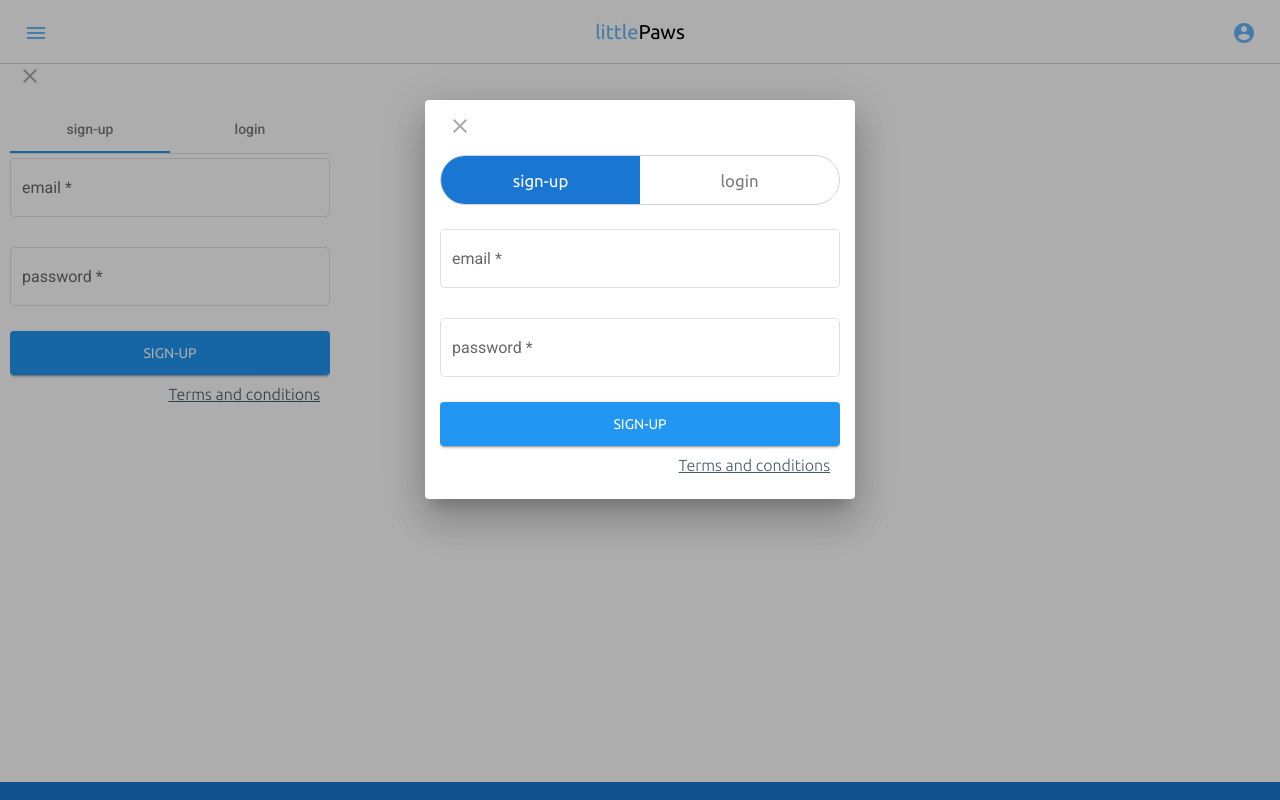
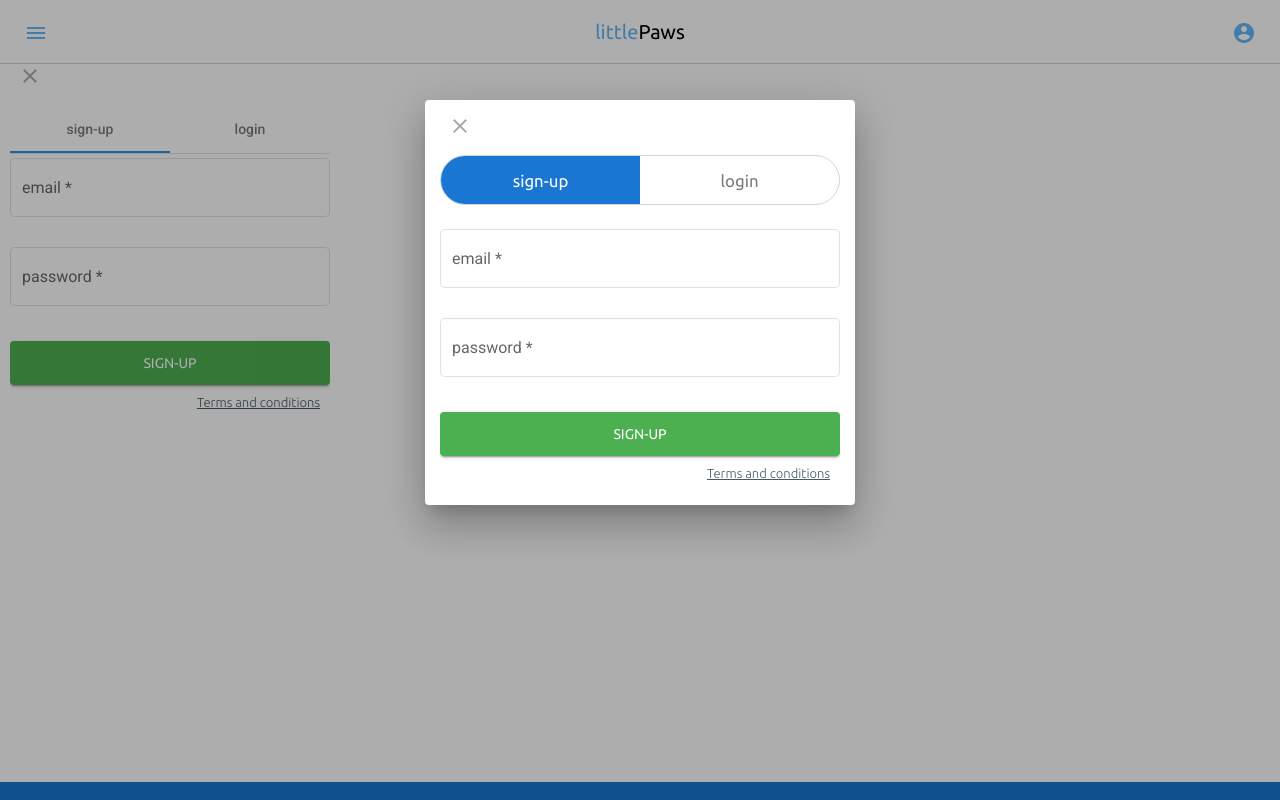
Before and after one commit to arvindchoudhary33/littlePaws_1.1, an Angular app: page /sign-up-test in a window 1280 px wide. Built offline with nearby package versions, Linux system fonts and the light colour scheme.

Commit message:
sign-up validation

```diff
--- a/src/app/components/sign-up/sign-up.component.html
+++ b/src/app/components/sign-up/sign-up.component.html
@@ -39,9 +39,27 @@
 
           <mat-form-field appearance="outline">
             <mat-label>password</mat-label>
-            <input matInput required />
+            <input
+              matInput
+              required
+              [formControl]="passwordFormControl"
+              type="password"
+            />
+            <mat-error *ngIf="passwordFormControl.hasError('required')"
+              >Password is required</mat-error
+            >
+            <mat-error *ngIf="passwordFormControl.hasError('minlength')"
+              >Password must have at least
+              {{ minPassLength }} characters</mat-error
+            >
           </mat-form-field>
-          <button mat-raised-button color="primary">SIGN-UP</button>
+          <button
+            mat-raised-button
+            class="mat-raised-green-button"
+            style="margin-top: 10px"
+          >
+            SIGN-UP
+          </button>
           <span class="sign-up-terms">Terms and conditions</span>
         </form>
       </div>
--- a/src/app/components/sign-up/sign-up.component.scss
+++ b/src/app/components/sign-up/sign-up.component.scss
@@ -46,6 +46,7 @@
 .sign-up-terms {
   font-family: "Ubuntu";
   text-align: right;
+  font-size: 13px;
   color: map-get(v.$blue-grey-palette, 700);
   font-weight: 100;
   padding: 10px;
--- a/src/app/components/sign-up/sign-up.component.ts
+++ b/src/app/components/sign-up/sign-up.component.ts
@@ -7,11 +7,16 @@ import { FormControl, Validators } from '@angular/forms';
   styleUrls: ['./sign-up.component.scss'],
 })
 export class SignUpComponent implements OnInit {
+  minPassLength = 8;
   constructor() { }
   emailFormControl = new FormControl('', [
     Validators.required,
     Validators.email,
   ]);
+  passwordFormControl = new FormControl('', [
+    Validators.required,
+    Validators.minLength(this.minPassLength),
+  ]);
 
   ngOnInit(): void { }
 }
--- a/src/customTheme.scss
+++ b/src/customTheme.scss
@@ -35,3 +35,7 @@ $my-theme: mat.define-light-theme(
 .mat-form-field-appearance-outline .mat-form-field-outline-thick {
   color: map-get(v.$blue-palette, 100);
 }
+
+.mat-raised-green-button {
+  background: map-get(v.$green-palette, 500);
+}
```
